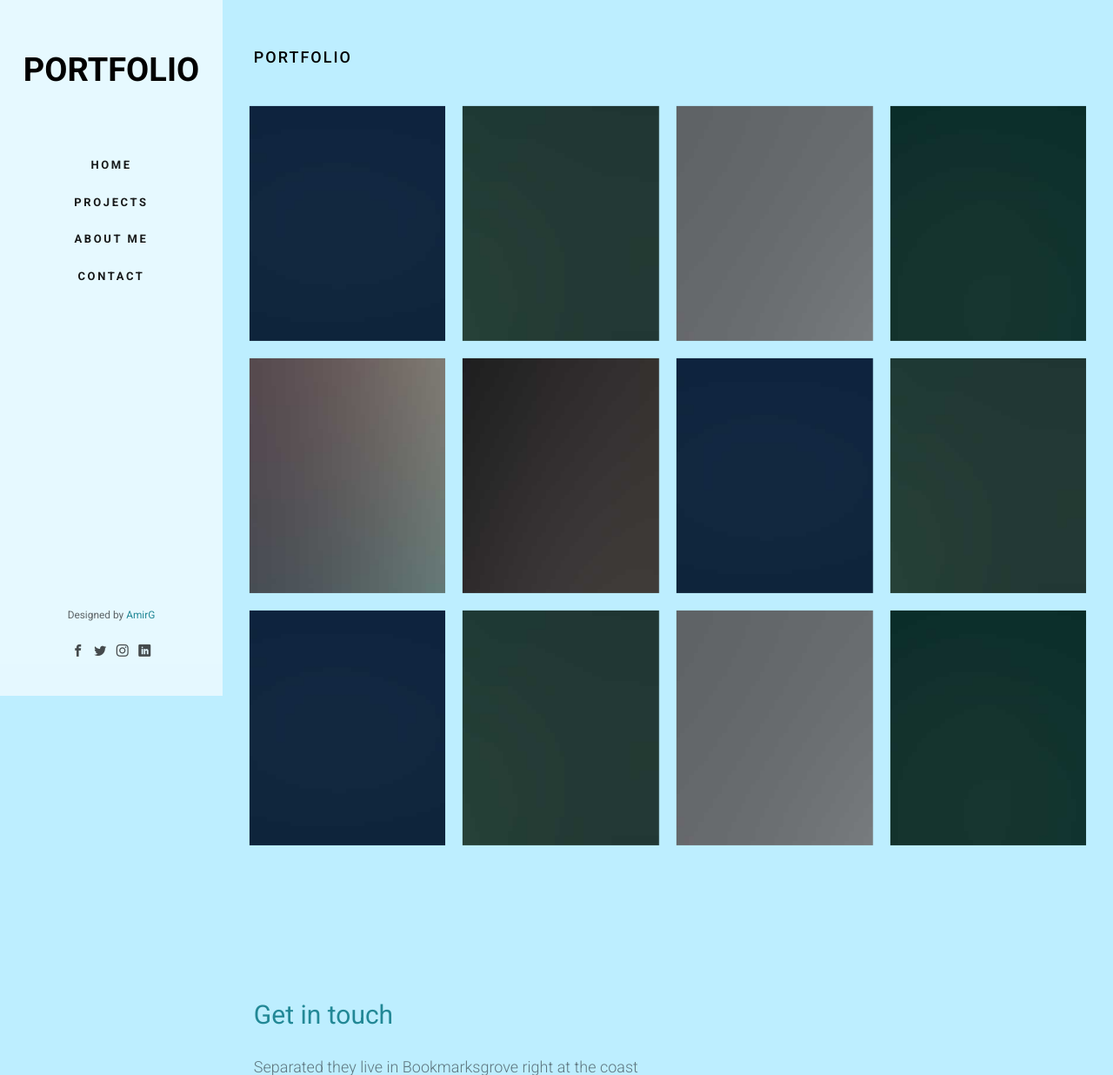
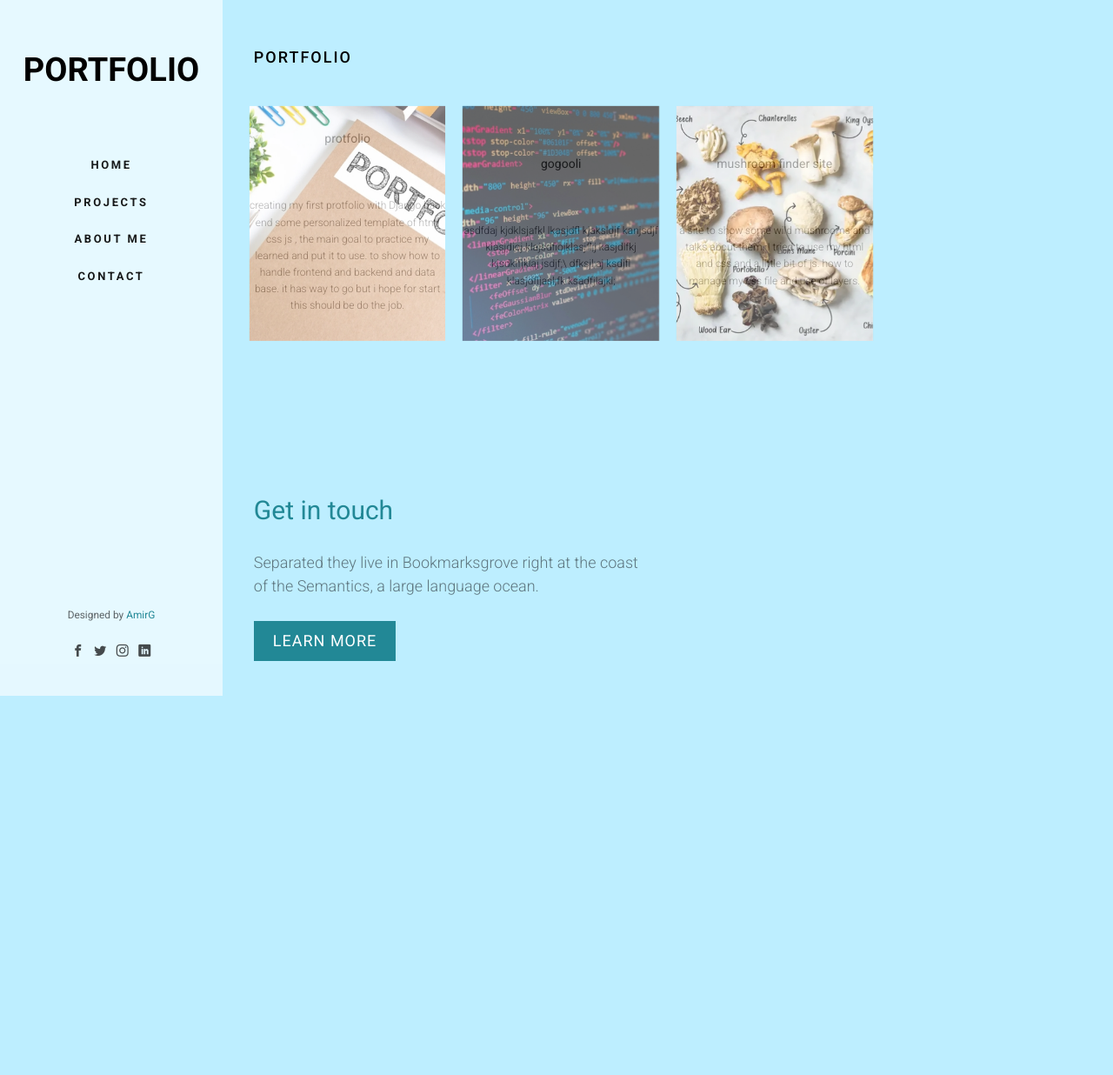
Before and after one commit to AMirSaLaRG/portfolio, a Django app: page /projects/ in a window 1280 px wide. Shown: the top 1236 px of the page at 87% size. After the commit the page ends 800 px from the top, so only its background shows below. Run offline with Django 5.2, Linux system fonts and the light colour scheme; data comes from the database, SQL or seed files in the repository; some libraries are stand-ins or nearby versions; some web fonts are replaced.

Commit message:
url project detail sakhte shod mitune khoshgeltar bashe ba click roo project mirim to detail todo mishe be modelam meghdare skill be kar rafte ezafe she todo selecter baraye projects gozashe she todo github va love ezafe she to detail

```diff
--- a/first_protfolio/protfolio/static/protfolio/css/style.css
+++ b/first_protfolio/protfolio/static/protfolio/css/style.css
@@ -625,7 +625,7 @@ body.offcanvas .fh5co-nav-toggle {
   vertical-align: middle;
   height: 270px;
   background: #fff;
-  opacity: 0;
+  opacity: 0.3;
   -webkit-transition: 0.3s;
   -o-transition: 0.3s;
   transition: 0.3s;
@@ -639,7 +639,7 @@ body.offcanvas .fh5co-nav-toggle {
 }
 .work .desc span {
   display: block;
-  color: #999999;
+  color: #080606;
   font-size: 12px;
   -webkit-transition: -webkit-transform 0.3s, opacity 0.3s;
   transition: transform 0.3s, opacity 0.3s;
@@ -649,12 +649,13 @@ body.offcanvas .fh5co-nav-toggle {
 @media screen and (max-width: 768px) {
   .work .desc {
     opacity: 1;
-    background: transparent !important;
+    background: #ffffff65 !important;
   }
   .work .desc h3 {
     -webkit-transform: translate3d(0, 0, 0);
     transform: translate3d(0, 0, 0);
-    color: #fff;
+    color: #05022e;
+    font-size: 3.2rem;
   }
   .work .desc span {
     -webkit-transform: translate3d(0, 0, 0);
--- a/first_protfolio/protfolio/templates/protfolio/index.html
+++ b/first_protfolio/protfolio/templates/protfolio/index.html
@@ -65,7 +65,7 @@
 							<img src="{% static 'protfolio/images/img-1.jpg' %}" class="blog-img" alt="No image">
 							{% endif %}
 							<div class="desc">
-								<h3><a href="#">{{project.title}}</a></h3>
+								<h3><a href="{%url 'projects'%}{{project.id}}">{{project.title}}</a></h3>
 								<span>{%for skill in project.skills_used.all%}
 								<i class="{{skill.icon}}"></i><small>{{skill.name}}</small> /   </small>
 								{%endfor%}</span>
--- a/first_protfolio/protfolio/templates/protfolio/projects.html
+++ b/first_protfolio/protfolio/templates/protfolio/projects.html
@@ -5,102 +5,18 @@
 			<div class="fh5co-narrow-content">
 				<h2 class="fh5co-heading animate-box" data-animate-effect="fadeInLeft">Portfolio</h2>
 				<div class="row row-bottom-padded-md">
+
+					{% for project in projects%}
 					<div class="col-md-3 col-sm-6 col-padding text-center animate-box">
-						<a href="#" class="work image-popup" style="background-image: url({% static 'protfolio/images/img-1.jpg'%});">
+						<a href="{%url 'projects'%}{{project.id}}" class="work image-popup" style="background-image: url({% static 'protfolio/images/projects/'%}{{project.image_basename}});">
 							<div class="desc">
-								<h3>Project Name</h3>
-								<span>Illustration</span>
+								<h3>{{project.title}}</h3>
+								<span>{{project.description}}</span>
 							</div>
 						</a>
 					</div>
-					<div class="col-md-3 col-sm-6 col-padding text-center animate-box">
-						<a href="#" class="work image-popup" style="background-image: url({% static 'protfolio/images/img-2.jpg'%});">
-							<div class="desc">
-								<h3>Project Name</h3>
-								<span>Brading</span>
-							</div>
-						</a>
-					</div>
-					<div class="col-md-3 col-sm-6 col-padding text-center animate-box">
-						<a href="#" class="work image-popup" style="background-image: url({% static 'protfolio/images/img-3.jpg'%});">
-							<div class="desc">
-								<h3>Project Name</h3>
-								<span>Illustration</span>
-							</div>
-						</a>
-					</div>
-					<div class="col-md-3 col-sm-6 col-padding text-center animate-box">
-						<a href="#" class="work image-popup" style="background-image: url({% static 'protfolio/images/img-4.jpg'%});">
-							<div class="desc">
-								<h3>Project Name</h3>
-								<span>Illustration</span>
-							</div>
-						</a>
-					</div>
-					<div class="col-md-3 col-sm-6 col-padding text-center animate-box">
-						<a href="#" class="work image-popup" style="background-image: url({% static 'protfolio/images/img-5.jpg'%});">
-							<div class="desc">
-								<h3>Project Name</h3>
-								<span>Brading</span>
-							</div>
-						</a>
-					</div>
-					<div class="col-md-3 col-sm-6 col-padding text-center animate-box">
-						<a href="#" class="work image-popup" style="background-image: url({% static 'protfolio/images/img-6.jpg'%});">
-							<div class="desc">
-								<h3>Project Name</h3>
-								<span>Illustration</span>
-							</div>
-						</a>
-					</div>
-					<div class="col-md-3 col-sm-6 col-padding text-center animate-box">
-						<a href="#" class="work image-popup" style="background-image: url({% static 'protfolio/images/img-1.jpg'%});">
-							<div class="desc">
-								<h3>Project Name</h3>
-								<span>Illustration</span>
-							</div>
-						</a>
-					</div>
-					<div class="col-md-3 col-sm-6 col-padding text-center animate-box">
-						<a href="#" class="work image-popup" style="background-image: url({% static 'protfolio/images/img-2.jpg'%});">
-							<div class="desc">
-								<h3>Project Name</h3>
-								<span>Brading</span>
-							</div>
-						</a>
-					</div>
-					<div class="col-md-3 col-sm-6 col-padding text-center animate-box">
-						<a href="#" class="work image-popup" style="background-image: url({% static 'protfolio/images/img-1.jpg'%});">
-							<div class="desc">
-								<h3>Project Name</h3>
-								<span>Illustration</span>
-							</div>
-						</a>
-					</div>
-					<div class="col-md-3 col-sm-6 col-padding text-center animate-box">
-						<a href="#" class="work image-popup" style="background-image: url({% static 'protfolio/images/img-2.jpg'%});">
-							<div class="desc">
-								<h3>Project Name</h3>
-								<span>Brading</span>
-							</div>
-						</a>
-					</div>
-					<div class="col-md-3 col-sm-6 col-padding text-center animate-box">
-						<a href="#" class="work image-popup" style="background-image: url({% static 'protfolio/images/img-3.jpg'%});">
-							<div class="desc">
-								<h3>Project Name</h3>
-								<span>Illustration</span>
-							</div>
-						</a>
-					</div>
-					<div class="col-md-3 col-sm-6 col-padding text-center animate-box">
-						<a href="#" class="work image-popup" style="background-image: url({% static 'protfolio/images/img-4.jpg'%});">
-							<div class="desc">
-								<h3>Project Name</h3>
-								<span>Illustration</span>
-							</div>
-						</a>
-					</div>
+					{% endfor %}
+
 				</div>
 			</div>
 
--- a/first_protfolio/protfolio/urls.py
+++ b/first_protfolio/protfolio/urls.py
@@ -10,4 +10,5 @@ urlpatterns = [
     path('contact/', views.contact, name='contact'),
     path('about/', views.about, name='about'),
     path('blog/', views.blog, name='blog'),
+    path('projects/<int:project_id>/', views.project_detail, name='project_detail'),
 ]
--- a/first_protfolio/protfolio/views.py
+++ b/first_protfolio/protfolio/views.py
@@ -12,7 +12,27 @@ def index(request):
     return render(request, 'protfolio/index.html', context)
 
 def projects(request):
-    return render(request, 'protfolio/projects.html')
+    context = {
+        'projects': Project.objects.all(),
+        'skills': Skill.objects.all(),
+        'projectskills': ProjectSkill.objects.all().order_by('-project_id')
+    }
+
+    return render(request, 'protfolio/projects.html', context)
+
+def project_detail(request, project_id):
+    # Fetch the project using the provided project_id
+    try:
+        project = Project.objects.get(pk=project_id)
+    except Project.DoesNotExist:
+        return HttpResponse("Project not found", status=404)
+
+    context = {
+        'project': project,
+        'skills': Skill.objects.all(),
+        'projectskills': ProjectSkill.objects.filter(project=project).order_by('-project_id')
+    }
+    return render(request, 'protfolio/project_detail.html', context)
 
 def contact(request):
     if request.method == 'POST':
--- a/first_protfolio/remind.txt
+++ b/first_protfolio/remind.txt
@@ -38,3 +38,9 @@ background taghir dade shod rangesh
 index va contact kamele hodoodan
 todo spam nashe to message
 todo ip visitoramo bebinam
+
+url project detail sakhte shod mitune khoshgeltar bashe
+ba click roo project mirim to detail
+todo mishe be modelam meghdare skill be kar rafte ezafe she
+todo selecter baraye projects gozashe she
+todo github va love ezafe she to detail
```
Also changed, not shown: first_protfolio/protfolio/templates/protfolio/project_detail.html (added, +48 -0 lines).
